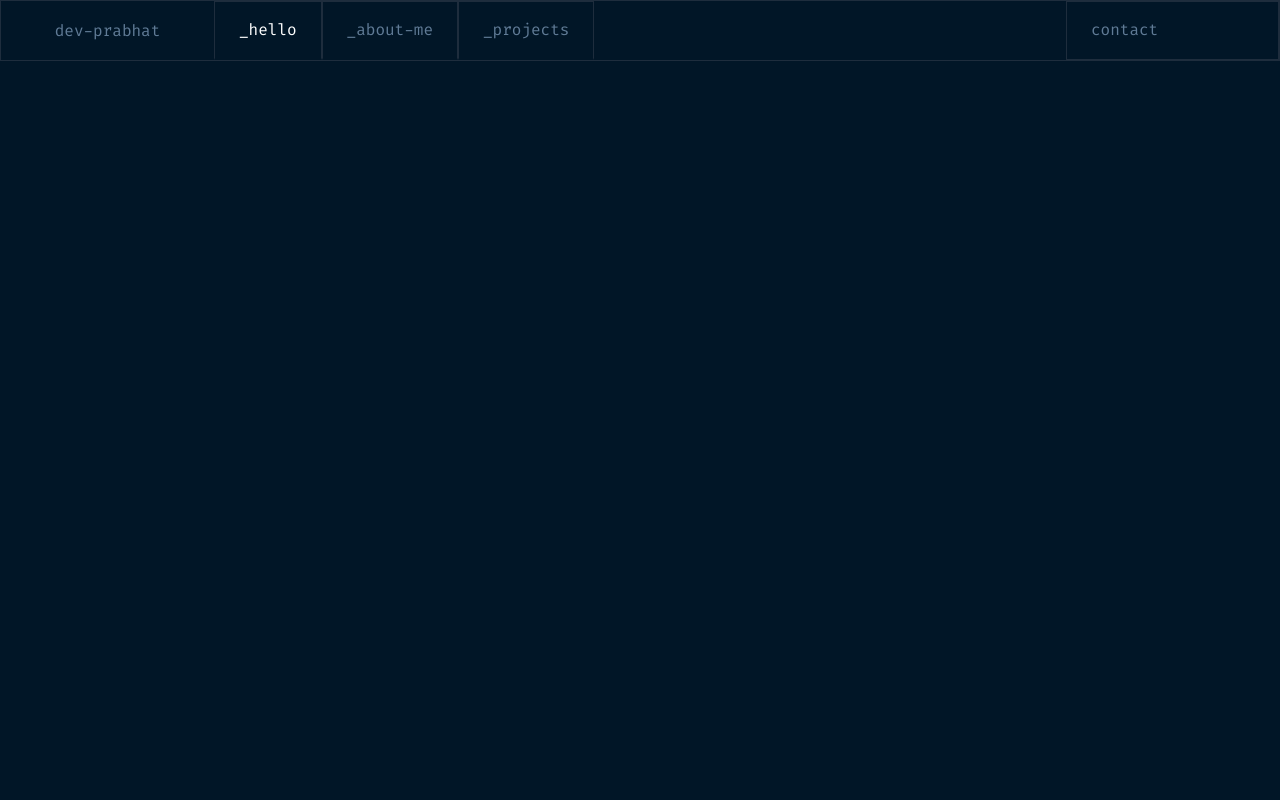
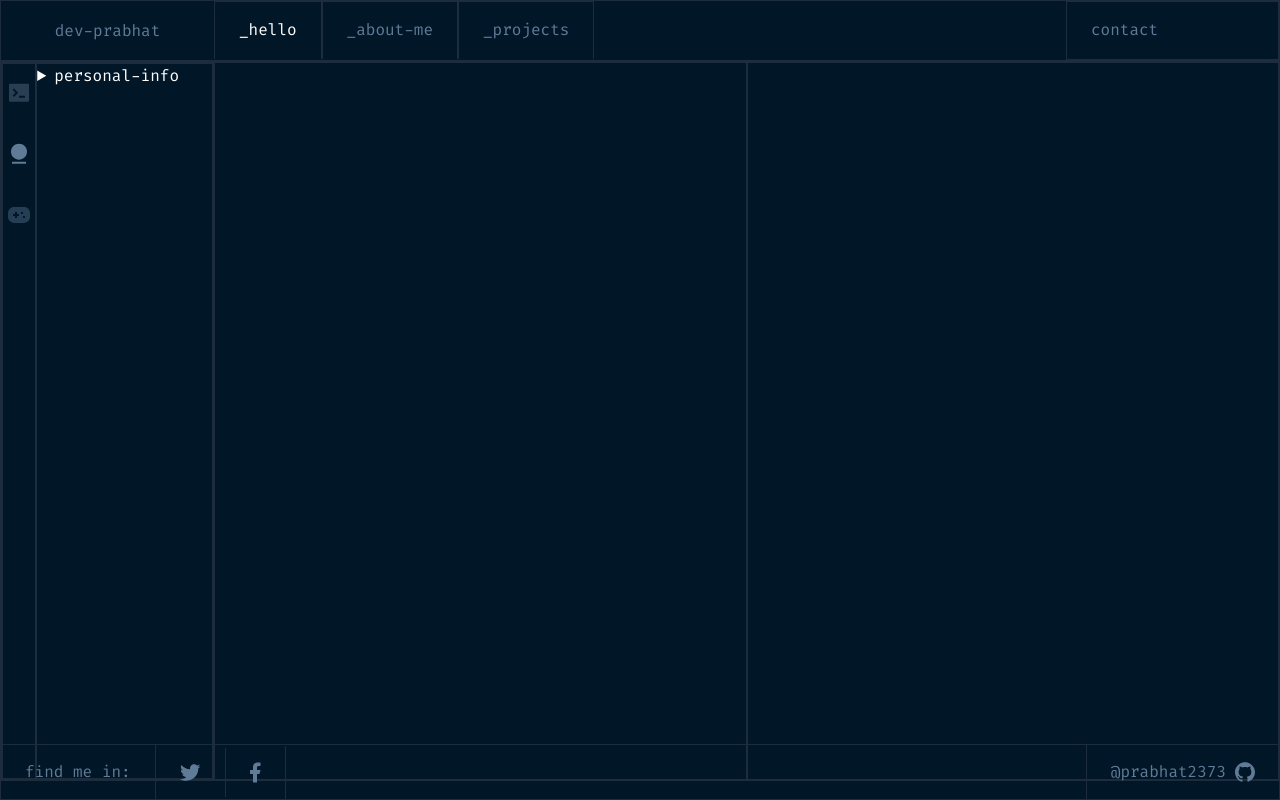
Before and after one commit to Prabhat2373/portfolio, a React (Vite) app: page /about in a window 1280 px wide. Built offline with nearby package versions, Linux system fonts and the light colour scheme.

Commit message:
Initialized About page

```diff
--- a/src/App.css
+++ b/src/App.css
@@ -22,7 +22,11 @@ html{
     align-items: center;
     /* border: 2px solid black; */
 }
+section{
+  height: 90vh;
+  width: 100%;
 
+}
 /* SNAKE GAME  */
 .playArea {
     width: 200px;
--- a/src/App.tsx
+++ b/src/App.tsx
@@ -2,8 +2,10 @@ import { Suspense, useState } from 'react'
 import reactLogo from './assets/react.svg'
 import './App.css'
 import Navbar from './components/Navbar'
-import Hero from './components/Hero'
+import Hero from './pages/Hero'
 import { Routes, Route } from "react-router-dom";
+import About from './pages/About'
+import Footer from './components/Footer'
 
 function App() {
 
@@ -13,7 +15,9 @@ function App() {
       <Navbar />
       <Routes>
         <Route path='/' element={<Hero />} />
+        <Route path='/about' element={<About />} />
       </Routes>
+      <Footer />
       {/* </Suspense> */}
       {/* <Navbar />
       <Hero /> */}
--- /dev/null
+++ b/src/components/Footer.tsx
@@ -0,0 +1,32 @@
+import React from 'react'
+import TwitterIcon from './icons/TwitterIcon'
+import FacebookIcon from './icons/FacebookIcon'
+import GitHubIcon from './icons/GitHubIcon'
+
+const Footer = () => {
+    return (
+        <>
+            <footer className="hero-footer border border-border-main h-[56px] flex justify-between text-text-main absolute bottom-0 w-full">
+                <div className="flex items-center ">
+                    <div className='border-r border-border-main px-6 py-4'>
+                        find me in:
+                    </div>
+                    <div className='border-r border-border-main px-6 py-4'>
+                        <TwitterIcon />
+                    </div>
+                    <div className='border-r border-border-main px-6 py-4'>
+                        <FacebookIcon />
+                    </div>
+                </div>
+                <div className="flex items-center border-l border-border-main px-6 py-4">
+                    <div className='pr-2'>
+                        @prabhat2373
+                    </div>
+                    <div> <GitHubIcon /></div>
+                </div>
+            </footer>
+        </>
+    )
+}
+
+export default Footer
--- a/src/components/Navbar.tsx
+++ b/src/components/Navbar.tsx
@@ -1,5 +1,5 @@
 import React from 'react'
-import { useLocation } from 'react-router-dom'
+import { Link, useLocation } from 'react-router-dom'
 
 const Navbar = () => {
     const path = useLocation().pathname;
@@ -14,8 +14,10 @@ const Navbar = () => {
                     </div>
                     <div className='col-span-4'>
                         <ul className='flex'>
-                            <li className={`flex justify-center items-center cursor-pointer text-white px-6 border border-border-main py-4 border-b-2 border-b-bg-main ${path === '/' ? 'border-b-yellow' : ''}`}><a href="">_hello</a></li>
-                            <li className='flex justify-center items-center cursor-pointer text-text-main px-6 border border-border-main py-4 border-b-2 border-b-bg-main hover:border-b-yellow'><a href="">_about-me</a></li>
+                            <li className={`flex justify-center items-center cursor-pointer text-white px-6 border border-border-main py-4 border-b-2 border-b-bg-main ${path === '/' ? 'border-b-yellow' : ''}`}><Link to="/">_hello</Link></li>
+                            <li className='flex justify-center items-center cursor-pointer text-text-main px-6 border border-border-main py-4 border-b-2 border-b-bg-main hover:border-b-yellow'>
+                                <Link to="/about">_about-me</Link>
+                                </li>
                             <li className='flex justify-center items-center cursor-pointer text-text-main px-6 border border-border-main py-4 border-b-2 border-b-bg-main hover:border-b-yellow'><a href="">_projects</a></li>
                         </ul>
                     </div>
--- /dev/null
+++ b/src/components/icons/CodeIcon.tsx
@@ -0,0 +1,19 @@
+import React from 'react'
+
+const CodeIcon = (props: any) => {
+    return (
+        <svg width="24" height="25" viewBox="0 0 24 25" fill="none" xmlns="http://www.w3.org/2000/svg" {...props}>
+            <g opacity="0.4" clip-path="url(#clip0_64_1623)">
+                <path d="M3 3.65186H21C21.2652 3.65186 21.5196 3.75721 21.7071 3.94475C21.8946 4.13228 22 4.38664 22 4.65186V20.6519C22 20.9171 21.8946 21.1714 21.7071 21.359C21.5196 21.5465 21.2652 21.6519 21 21.6519H3C2.73478 21.6519 2.48043 21.5465 2.29289 21.359C2.10536 21.1714 2 20.9171 2 20.6519V4.65186C2 4.38664 2.10536 4.13228 2.29289 3.94475C2.48043 3.75721 2.73478 3.65186 3 3.65186ZM12 15.6519V17.6519H18V15.6519H12ZM8.414 12.6519L5.586 15.4799L7 16.8949L11.243 12.6519L7 8.40886L5.586 9.82386L8.414 12.6519Z" fill="#607B96" />
+            </g>
+            <defs>
+                <clipPath id="clip0_64_1623">
+                    <rect width="24" height="24" fill="white" transform="translate(0 0.651855)" />
+                </clipPath>
+            </defs>
+        </svg>
+
+    )
+}
+
+export default CodeIcon
--- /dev/null
+++ b/src/components/icons/FileIcon.tsx
@@ -0,0 +1,12 @@
+import React from 'react'
+
+const FileIcon = (props: any) => {
+    return (
+        <svg width="16" height="14" viewBox="0 0 16 14" fill="none" xmlns="http://www.w3.org/2000/svg">
+            <path d="M15.0802 4.30056V12.9672C15.0802 13.1588 15.0041 13.3425 14.8687 13.4779C14.7332 13.6134 14.5495 13.6895 14.358 13.6895H1.35796C1.16642 13.6895 0.982719 13.6134 0.847276 13.4779C0.711833 13.3425 0.635742 13.1588 0.635742 12.9672V3.57834H14.358C14.5495 3.57834 14.7332 3.65443 14.8687 3.78988C15.0041 3.92532 15.0802 4.10902 15.0802 4.30056ZM8.15696 2.1339H0.635742V1.41168C0.635742 1.22013 0.711833 1.03643 0.847276 0.900987C0.982719 0.765544 1.16642 0.689453 1.35796 0.689453H6.71252L8.15696 2.1339Z" fill={`${props.color ?? '#E99287'}`} {...props} />
+        </svg>
+
+    )
+}
+
+export default FileIcon
--- /dev/null
+++ b/src/components/icons/HobbiesIcon.tsx
@@ -0,0 +1,19 @@
+import React from 'react'
+
+const HobbiesIcon = (props: any) => {
+    return (
+        <svg {...props} width="24" height="25" viewBox="0 0 24 25" fill="none" xmlns="http://www.w3.org/2000/svg">
+            <g opacity="0.4" clip-path="url(#clip0_64_1617)">
+                <path d="M17 4.87793C18.5913 4.87793 20.1174 5.51007 21.2426 6.63529C22.3679 7.76051 23 9.28663 23 10.8779V14.8779C23 16.4692 22.3679 17.9954 21.2426 19.1206C20.1174 20.2458 18.5913 20.8779 17 20.8779H7C5.4087 20.8779 3.88258 20.2458 2.75736 19.1206C1.63214 17.9954 1 16.4692 1 14.8779V10.8779C1 9.28663 1.63214 7.76051 2.75736 6.63529C3.88258 5.51007 5.4087 4.87793 7 4.87793H17ZM10 9.87793H8V11.8779H6V13.8779H7.999L8 15.8779H10L9.999 13.8779H12V11.8779H10V9.87793ZM18 13.8779H16V15.8779H18V13.8779ZM16 9.87793H14V11.8779H16V9.87793Z" fill="#607B96" />
+            </g>
+            <defs>
+                <clipPath id="clip0_64_1617">
+                    <rect width="24" height="24" fill="white" transform="translate(0 0.87793)" />
+                </clipPath>
+            </defs>
+        </svg>
+
+    )
+}
+
+export default HobbiesIcon
--- /dev/null
+++ b/src/components/icons/PersonalInfoIcon.tsx
@@ -0,0 +1,19 @@
+import React from 'react'
+
+const PersonalInfoIcon = (props:any) => {
+    return (
+        <svg {...props} width="24" height="25" viewBox="0 0 24 25" fill="none" xmlns="http://www.w3.org/2000/svg">
+            <g clip-path="url(#clip0_64_1620)">
+                <path d="M5 20.6519H19V22.6519H5V20.6519ZM12 18.6519C9.87827 18.6519 7.84344 17.809 6.34315 16.3087C4.84285 14.8084 4 12.7736 4 10.6519C4 8.53012 4.84285 6.49529 6.34315 4.995C7.84344 3.49471 9.87827 2.65186 12 2.65186C14.1217 2.65186 16.1566 3.49471 17.6569 4.995C19.1571 6.49529 20 8.53012 20 10.6519C20 12.7736 19.1571 14.8084 17.6569 16.3087C16.1566 17.809 14.1217 18.6519 12 18.6519Z" fill="#607B96" />
+            </g>
+            <defs>
+                <clipPath id="clip0_64_1620">
+                    <rect width="24" height="24" fill="white" transform="translate(0 0.651855)" />
+                </clipPath>
+            </defs>
+        </svg>
+
+    )
+}
+
+export default PersonalInfoIcon
--- /dev/null
+++ b/src/pages/About.tsx
@@ -0,0 +1,45 @@
+import React from 'react'
+import CodeIcon from '../components/icons/CodeIcon'
+import PersonalInfoIcon from '../components/icons/PersonalInfoIcon'
+import HobbiesIcon from '../components/icons/HobbiesIcon'
+import FileIcon from '../components/icons/FileIcon'
+
+const About = () => {
+  return (
+    <>
+      <section className='grid grid-flow-col grid-cols-12 border border-border-main'>
+        <div className="grid grid-flow-col col-span-2 border border-border-main">
+          <div className="about-sidebar border border-border-main" >
+            <div className='flex gap-9 flex-col justify-center items-center pt-4'>
+              <CodeIcon className="cursor-pointer" />
+              <PersonalInfoIcon className="cursor-pointer" />
+              <HobbiesIcon className="cursor-pointer" />
+            </div>
+          </div>
+          <div className='grid border col-span-4 border-border-main'>
+            <div className='grid'>
+              <details className='text-white'>
+                <summary>personal-info</summary>
+                <div>
+                 <div>
+                  <details>
+                  <summary ><span> Bio</span></summary>
+                  <div>Lorem ipsum dolor sit amet consectetur adipisicing elit. Obcaecati repellat nam</div>
+                 </details>
+                 </div>
+                  <FileIcon color={'#43D9AD'}/>
+                  <FileIcon color={'#3A49A4'}/>
+                </div>
+              </details>
+            </div>
+
+          </div>
+        </div>
+        <div className="grid col-span-5 border border-border-main"></div>
+        <div className="grid col-span-5 border border-border-main"></div>
+      </section>
+    </>
+  )
+}
+
+export default About
--- a/src/components/Hero.tsx
+++ b/src/pages/Hero.tsx
@@ -1,8 +1,8 @@
 import React from 'react'
-import TwitterIcon from './icons/TwitterIcon'
-import FacebookIcon from './icons/FacebookIcon'
-import GitHubIcon from './icons/GitHubIcon'
-import SnakeGame from './SnakeGame'
+import TwitterIcon from '../components/icons/TwitterIcon'
+import FacebookIcon from '../components/icons/FacebookIcon'
+import GitHubIcon from '../components/icons/GitHubIcon'
+import SnakeGame from '../components/SnakeGame'
 
 
 const Hero = () => {
@@ -30,25 +30,7 @@ const Hero = () => {
             <SnakeGame />
           </div>
         </div>
-        <div className="hero-footer border border-border-main h-[56px] flex justify-between text-text-main absolute bottom-0 w-full">
-          <div className="flex items-center ">
-            <div className='border-r border-border-main px-6 py-4'>
-              find me in:
-            </div>
-            <div className='border-r border-border-main px-6 py-4'>
-              <TwitterIcon />
-            </div>
-            <div className='border-r border-border-main px-6 py-4'>
-              <FacebookIcon />
-            </div>
-          </div>
-          <div className="flex items-center border-l border-border-main px-6 py-4">
-            <div className='pr-2'>
-              @prabhat2373
-            </div>
-            <div> <GitHubIcon /></div>
-          </div>
-        </div>
+
       </section>
     </>
   )
```
